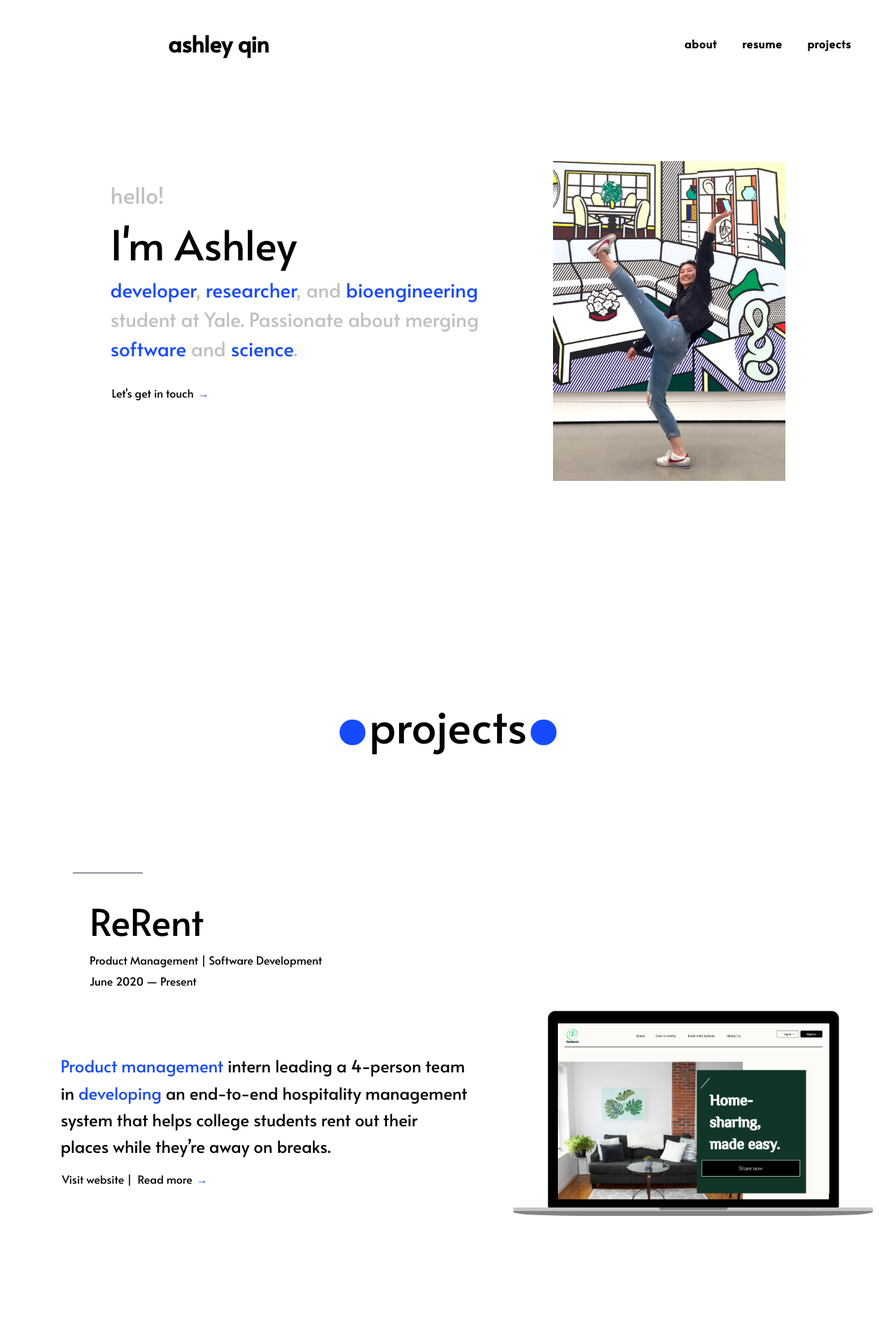
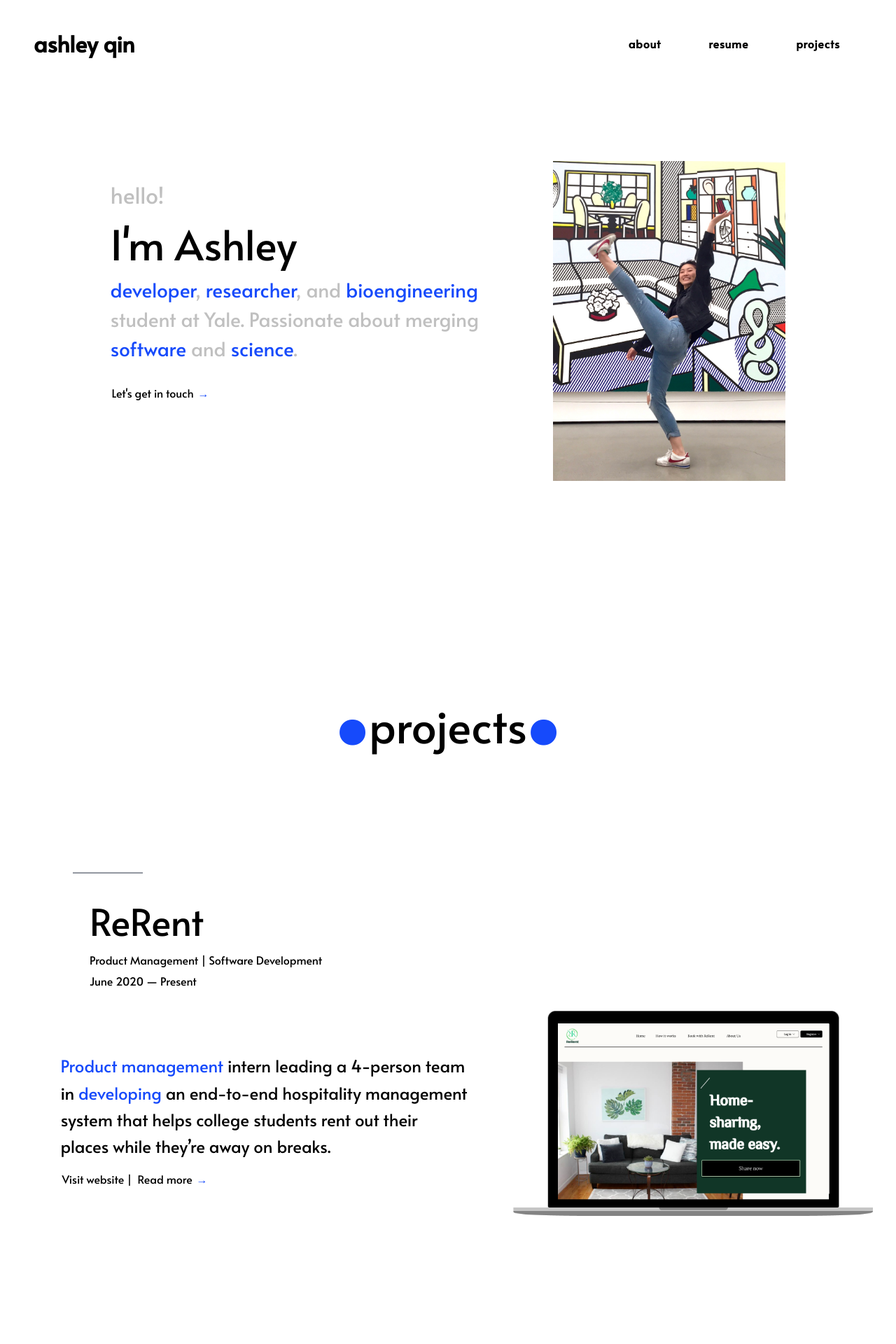
Before and after one commit to ashleyyqin/ashleyyqin.github.io, a Jekyll site: the page built from index.html, in a window 1280 px wide. Shown: the top 1920 px of the page at 70% size. Built offline with Jekyll 4.4.1, drawn with Linux system fonts in a browser that asks for light colours.

Commit message:
adjusting nav

```diff
--- a/index.html
+++ b/index.html
@@ -137,7 +137,7 @@ title: Home
 <div class="card container mx-auto px-2 mb-4 clearfix header-text">
     <div class="subheader mt-1 py-2"
          style="display: flex;align-items: center; flex-flow: wrap; justify-content:left; margin-left: 2em">
-        <div style="width: 35em; margin-bottom: 1em; margin-left: 5em">
+        <div style="width: 35em; margin-bottom: 1em; margin-left: 4em">
             <ul style="margin-left: 8em">
                 <li>
                     <a href="https://yaledailynews.com/commencement2020/2020/05/15/yale-class-of-2020-by-the-numbers/"
@@ -192,8 +192,6 @@ title: Home
 
 
 <!-- Research/Publications -->
-<br>
-<br>
 <br>
 <br>
 <br>
--- a/styles/main.css
+++ b/styles/main.css
@@ -136,8 +136,8 @@ header a:hover {
 #siteTitle {
     z-index: 2000;
     font-size: 200%;
-    margin-left: 6em;
-    margin-right: auto;
+    /*margin-left: 6em;
+    margin-right: auto;*/
 }
 
 nav {
@@ -156,7 +156,7 @@ nav a {
     width: 30px;*/
     font-size: 100%;
     letter-spacing: 0.05em;
-    margin: 1em;
+    margin: 2em;
 }
 
 footer {
```
